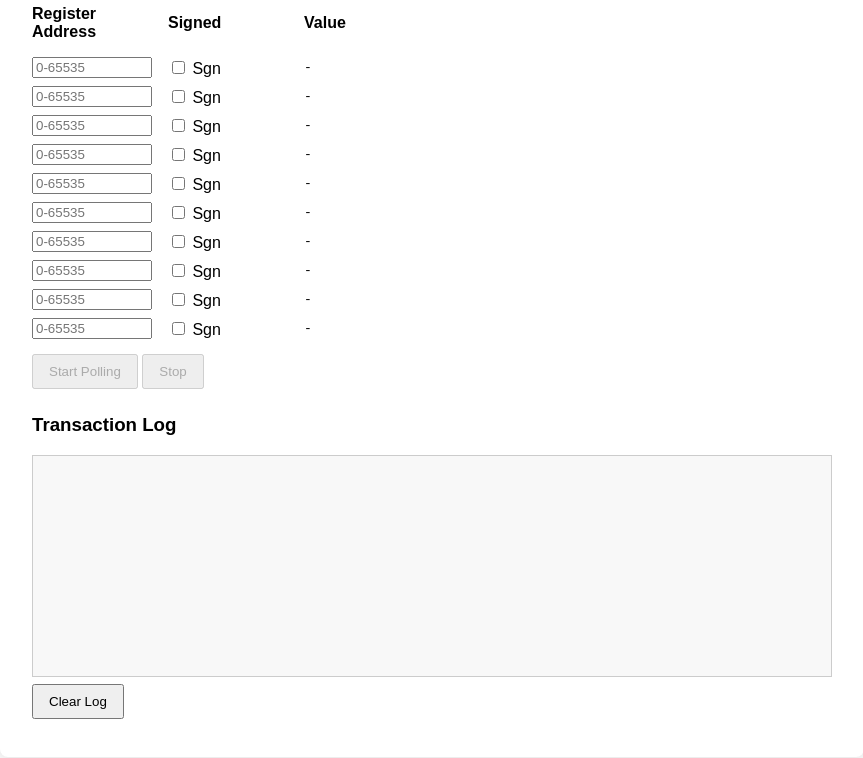
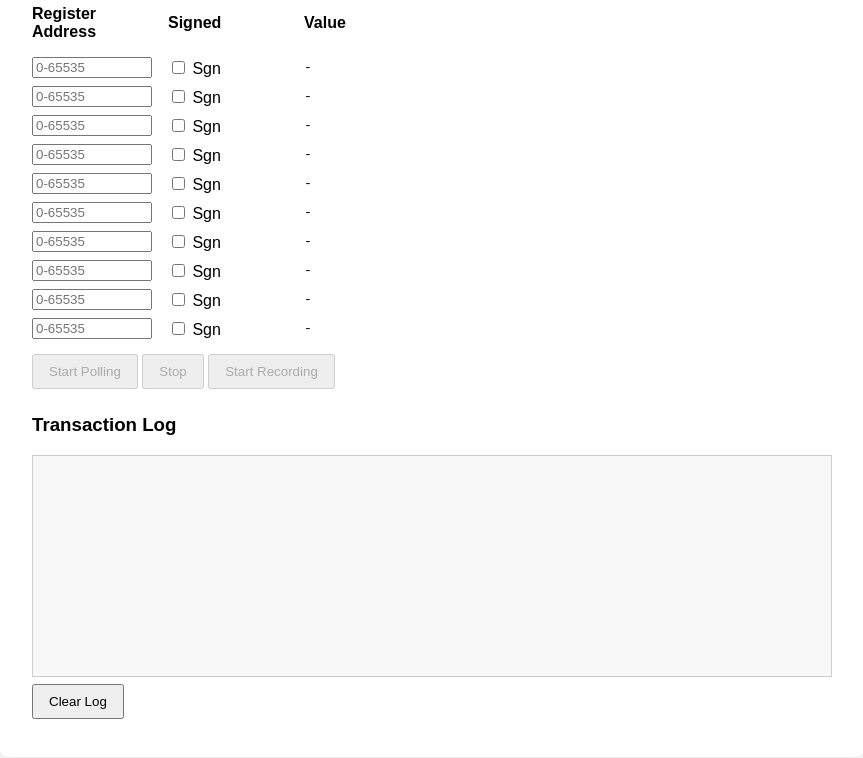
Before and after one commit to mradziwo/WebModbus, a plain HTML site: page index.html in a window 1280 px wide. Shown: the part 186-944 px from the top of the page, without its empty margins (208-1071 px from the left). Drawn offline with Linux system fonts and the light colour scheme.

Commit message:
Update index.html dodany recording

```diff
--- a/index.html
+++ b/index.html
@@ -45,6 +45,7 @@
         <div>
             <button id="startButton" disabled>Start Polling</button>
             <button id="stopButton" disabled>Stop</button>
+            <button id="recordButton" disabled>Start Recording</button>
         </div>
 
         <!-- Debug Window -->
```
